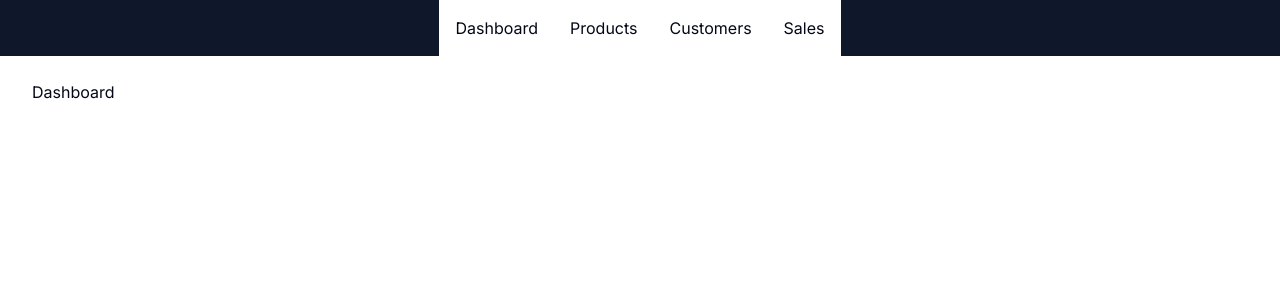
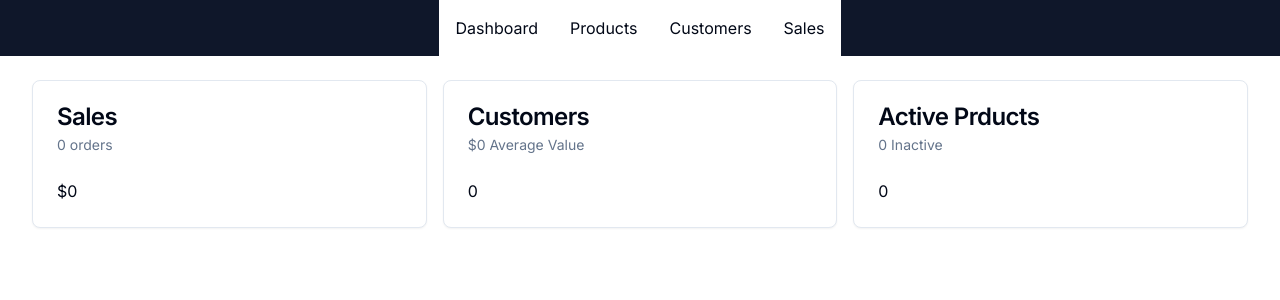
Before and after one commit to pkol92/store, a Next.js app: page /admin in a window 1280 px wide. Shown: the top 300 px of the page. Built offline with nearby package versions, Linux system fonts and the light colour scheme; no server answers; the database is empty.

Commit message:
add admin page with cards

```diff
--- a/src/app/admin/page.tsx
+++ b/src/app/admin/page.tsx
@@ -1,3 +1,95 @@
-export default function AdminDashboard() {
-  return <h1>Dashboard</h1>;
+import {
+  Card,
+  CardContent,
+  CardDescription,
+  CardHeader,
+  CardTitle,
+} from "@/components/ui/card";
+import db from "@/db/db";
+import { formatCurrency, formatNumber } from "@/lib/formatter";
+
+const getSalesData = async () => {
+  const data = await db.order.aggregate({
+    _sum: { pricePaid: true },
+    _count: true,
+  });
+
+  return {
+    amount: (data._sum.pricePaid || 0) / 100,
+    numberOfSales: data._count,
+  };
+};
+
+const getUserData = async () => {
+  const [userCount, orderData] = await Promise.all([
+    db.user.count(),
+    db.order.aggregate({
+      _sum: { pricePaid: true },
+    }),
+  ]);
+
+  return {
+    userCount,
+    averageValuePerUser:
+      userCount === 0 ? 0 : (orderData._sum.pricePaid || 0) / userCount / 100,
+  };
+};
+
+const getProductData = async () => {
+  const [activeCount, inactiveCount] = await Promise.all([
+    db.product.count({ where: { isAvailableForPurchase: true } }),
+    db.product.count({ where: { isAvailableForPurchase: false } }),
+  ]);
+
+  return { activeCount, inactiveCount };
+};
+
+export default async function AdminDashboard() {
+  const [salesData, userData, productData] = await Promise.all([
+    getSalesData(),
+    getUserData(),
+    getProductData(),
+  ]);
+  return (
+    <div className="grid grid-cols-1 md:grid-cols-2 lg:grid-cols-3 gap-4">
+      <DashboardCard
+        title="Sales"
+        subtitle={`${formatNumber(salesData.numberOfSales)} orders`}
+        body={formatCurrency(salesData.amount)}
+      />
+      <DashboardCard
+        title="Customers"
+        subtitle={`${formatCurrency(
+          userData.averageValuePerUser
+        )} Average Value`}
+        body={formatNumber(userData.userCount)}
+      />
+      <DashboardCard
+        title="Active Prducts"
+        subtitle={`${formatNumber(productData.inactiveCount)} Inactive`}
+        body={formatNumber(productData.activeCount)}
+      />
+    </div>
+  );
 }
+
+type DashboardCardProps = {
+  title: string;
+  subtitle: string;
+  body: string;
+};
+
+const DashboardCard = ({ title, subtitle, body }: DashboardCardProps) => {
+  return (
+    <Card>
+      <CardHeader>
+        <CardTitle>{title}</CardTitle>
+        <CardDescription>{subtitle}</CardDescription>
+      </CardHeader>
+
+      <CardContent>
+        <p>{body}</p>
+      </CardContent>
+    </Card>
+  );
+};
```
